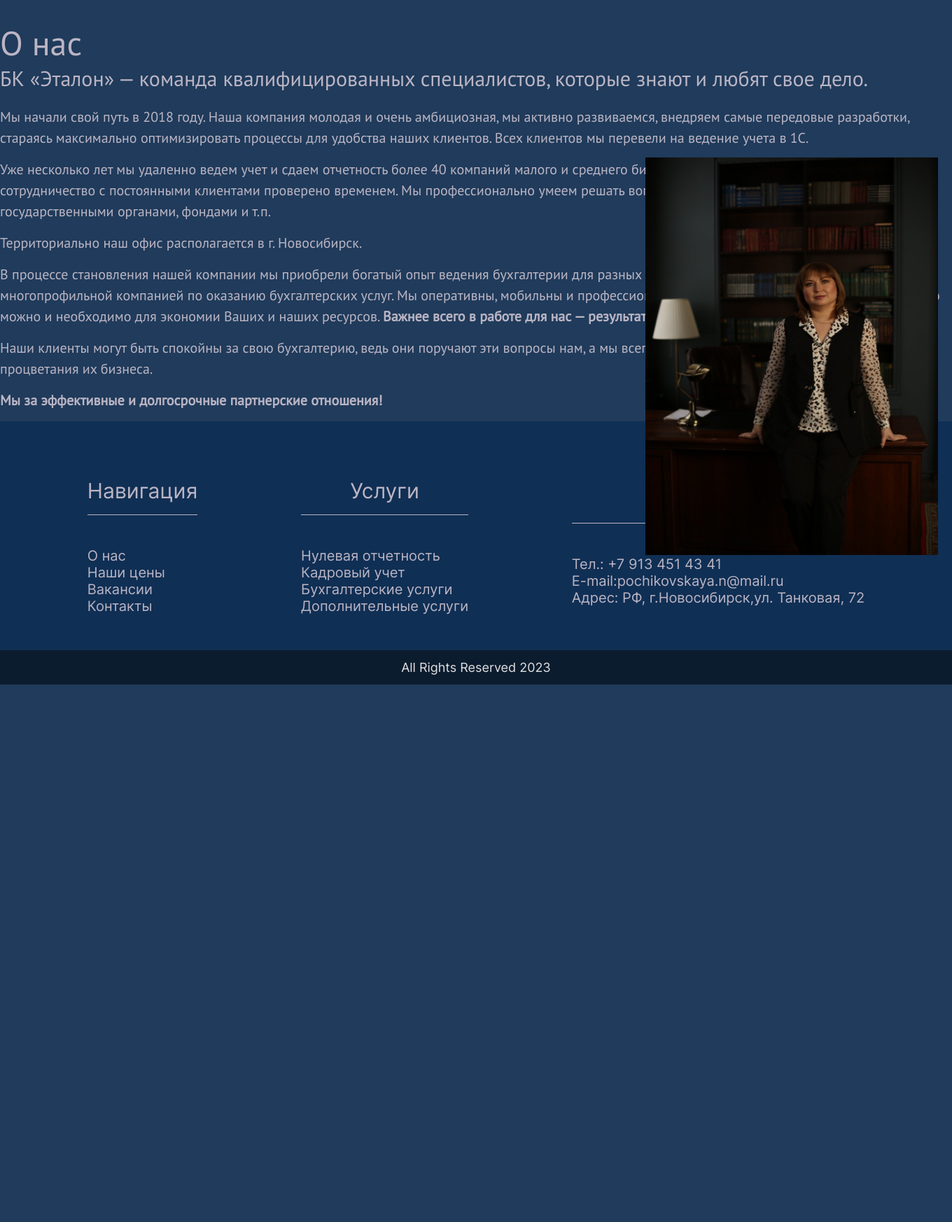
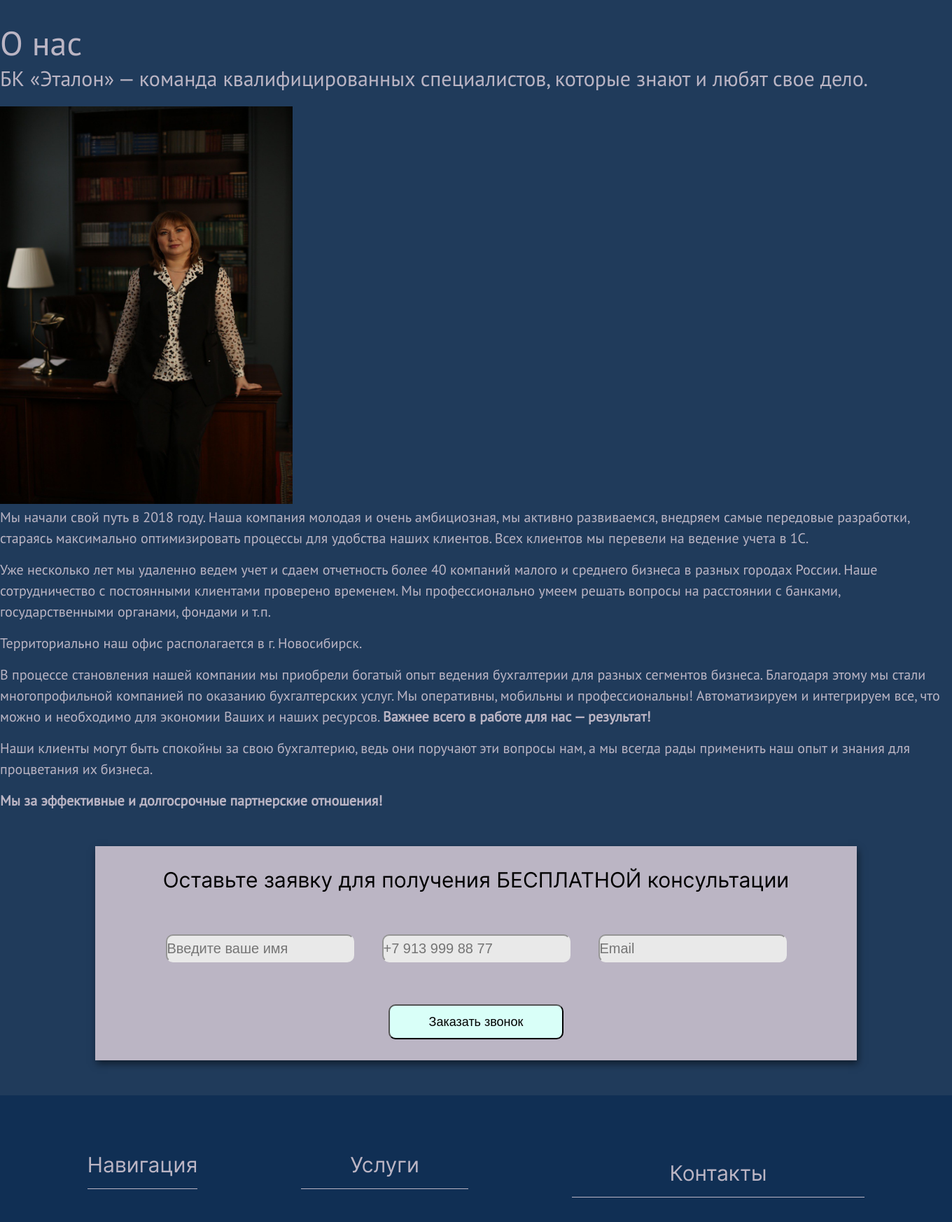
Before and after one commit to ruslan2570/BuhCompany59, a PHP site: page /about.html in a window 1360 px wide. Shown: the part 150-1896 px from the top of the page at 70% size. Before the commit the page ends 1128 px from the top, so only its background shows below. Run offline with PHP 8.4, Linux system fonts and the light colour scheme.

Commit message:
форму обратно добавила

```diff
--- a/about.html
+++ b/about.html
@@ -128,6 +128,22 @@
             </div>
         </div>
 
+        <section>
+            <form class="contact-form" method="POST" enctype="multipart/form-data">
+                <p class="contact-form__title">Оставьте заявку для получения БЕСПЛАТНОЙ консультации</p>
+
+                <div class="contact-form__inputs">
+
+                    <input name="name" type="text" class="contact-form__input" placeholder="Введите ваше имя" required="">
+
+                    <input name="tel" type="tel" class="contact-form__input" placeholder="+7 913 999 88 77" required="">
+
+                    <input name="email" type="email" class="contact-form__input" placeholder="Email">
+                </div>
+                <button class="contact-form__button" type="submit">Заказать звонок</button>
+            </form>
+        </section>
+
 
 
 
--- a/css/style.css
+++ b/css/style.css
@@ -1344,7 +1344,7 @@ input[type=file]::file-selector-button:hover {
 
 .img_about{
  border-radius: 0px;
-  position: absolute;
+
   left: 922px;
   top: 375px;
 
```
